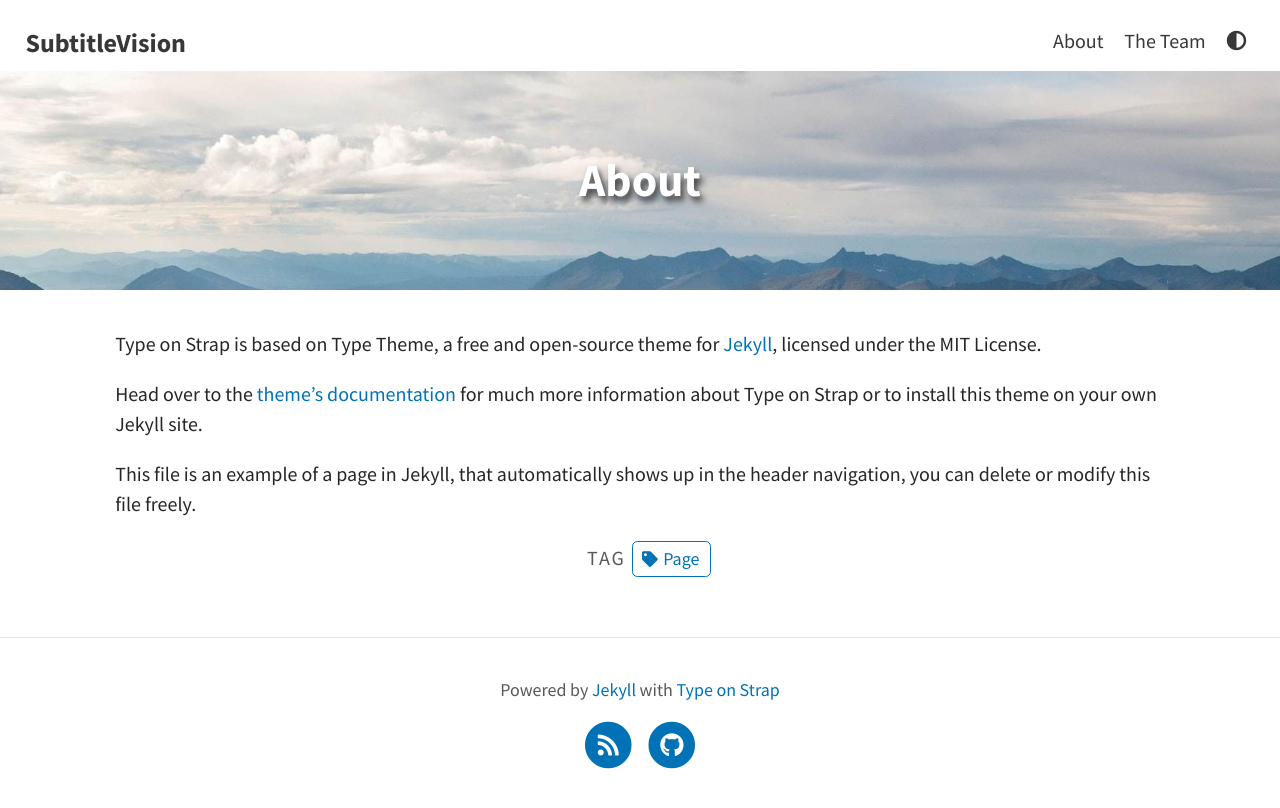
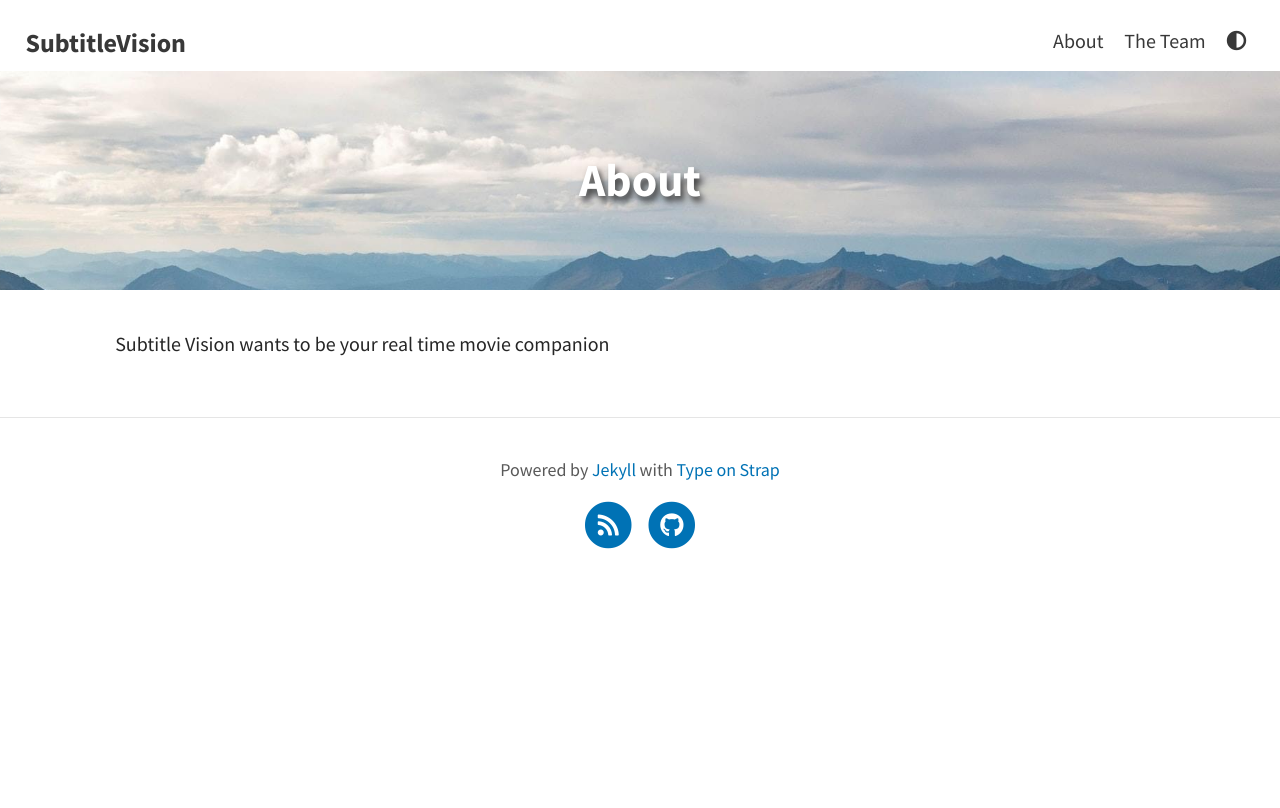
Before and after one commit to subtitlevision/subtitlevision.github.io, a Jekyll site: the page built from pages/about.md, in a window 1280 px wide. Shown: the top 808 px of the page. Built offline with Jekyll 4.4.1, drawn with Linux system fonts in a browser that asks for light colours.

```diff
--- a/_data/icons.yml
+++ b/_data/icons.yml
@@ -6,7 +6,7 @@
 dribbble:
 facebook:
 flickr:
-github: sylhare
+github: subtitlevision
 gitlab:
 google-scholar:   # e.g. "WXAAOb0AAAAJ"
 instagram:
--- a/pages/about.md
+++ b/pages/about.md
@@ -3,11 +3,6 @@
 title: About
 permalink: /about/
 feature-img: "assets/img/pexels/travel.jpeg"
-tags: [Page]
 ---
 
-Type on Strap is based on Type Theme, a free and open-source theme for [Jekyll](http://jekyllrb.com/), licensed under the MIT License.
-
-Head over to the [theme's documentation](https://github.io/sylhare/Type-on-Strap) for much more information about Type on Strap or to install this theme on your own Jekyll site.
-
-This file is an example of a page in Jekyll, that automatically shows up in the header navigation, you can delete or modify this file freely.
+Subtitle Vision wants to be your real time movie companion
```
Also changed, not shown: _posts/2022-10-26-technical-design.md (added, +6 -0 lines), 2 other files.
